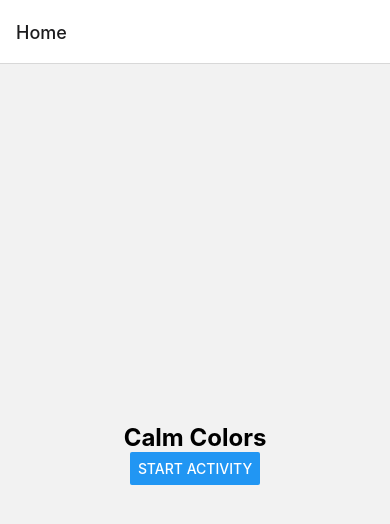
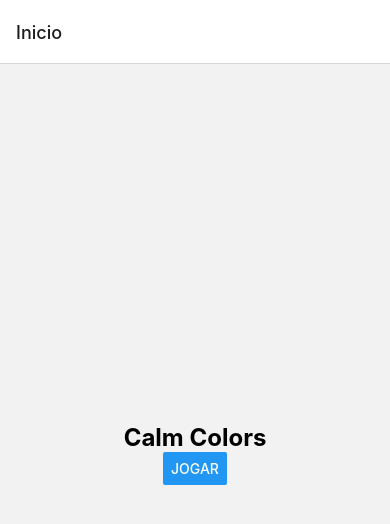
Before and after one commit to pauloclebson/CalmColors, a React Native app: screen /Inicio in a window 390 px wide. Shown: the top 524 px of the page. Built offline with nearby package versions, Linux system fonts and the light colour scheme.

Commit message:
modificação na tela de inicio e atividade

```diff
--- a/App.js
+++ b/App.js
@@ -12,9 +12,9 @@ const Stack = createStackNavigator();
 export default function App() {
   return (
     <NavigationContainer>
-      <Stack.Navigator initialRouteName="Home">
-        <Stack.Screen name="Home" component={HomeScreen} />
-        <Stack.Screen name="Activity" component={ActivityScreen} />
+      <Stack.Navigator initialRouteName="Inicio">
+        <Stack.Screen name="Inicio" component={HomeScreen} />
+        <Stack.Screen name="Atividade" component={ActivityScreen} />
         <Stack.Screen name="Feedback" component={FeedbackScreen} />
       </Stack.Navigator>
     </NavigationContainer>
--- a/screens/ActivityScreen.js
+++ b/screens/ActivityScreen.js
@@ -56,7 +56,7 @@ export default function ActivityScreen() {
     setModalVisible(false);
     setFinished(false); // Resetar o estado de finalização
     setCurrentColor(''); // Resetar a cor atual para reiniciar a atividade
-    navigation.navigate('Home'); // Navegar de volta para a tela inicial
+    navigation.navigate('Inicio'); // Navegar de volta para a tela inicial
   };
 
   return (
--- a/screens/HomeScreen.js
+++ b/screens/HomeScreen.js
@@ -7,8 +7,8 @@ export default function HomeScreen({ navigation }) {
     <View style={styles.container}>
       <Text style={styles.title}>Calm Colors</Text>
       <Button
-        title="Start Activity"
-        onPress={() => navigation.navigate('Activity')}
+        title="Jogar"
+        onPress={() => navigation.navigate('Atividade')}
       />
     </View>
   );
```
